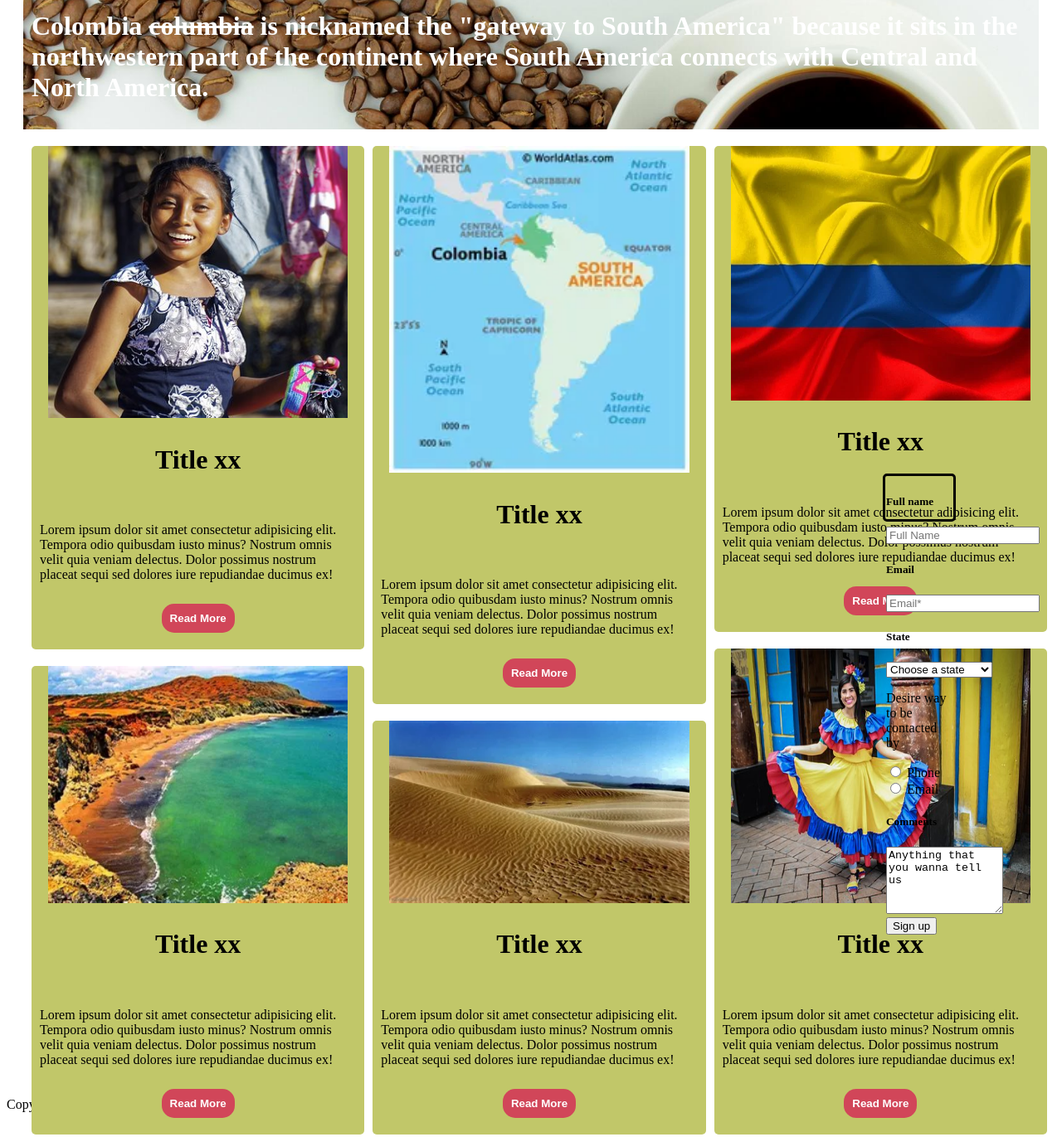
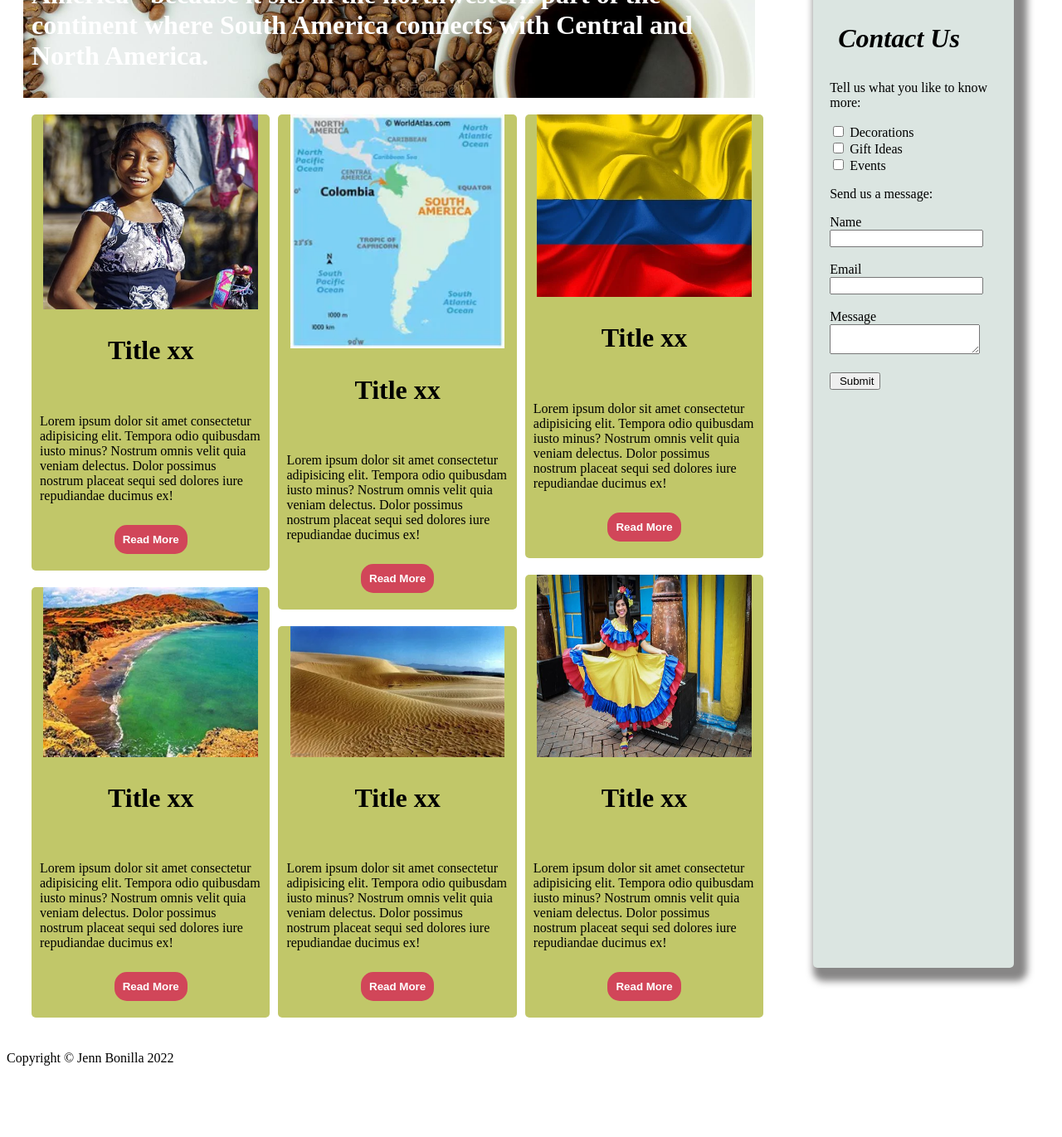
Before and after one commit to Rossyfer09/CLG, a plain HTML site: page Assesment/Index.html in a window 1280 px wide. Shown: the part 131-1502 px from the top of the page at 83% size. After the commit the page ends 1424 px from the top, so only its background shows below. Drawn offline with Linux system fonts and the light colour scheme.

Commit message:
Modified the layout for form

```diff
--- a/Assesment/Index.html
+++ b/Assesment/Index.html
@@ -20,6 +20,7 @@
         <h1> <a href="#"> Gastronomia </a> </h1>
     </div>
 
+    <div class="content-wrapper">
         <div id="content">
             <div id="firstpic">
                 <h1>Colombia <del>columbia</del> is nicknamed the "gateway to South America" because it sits in the
@@ -90,51 +91,29 @@
             </div>
         </div>
 
-    <div class="form1">
+        <div class="my-form">
+            <h1 class="headerDecorations"><em>Contact Us</em></h1>
             <form>
-            <label>
-                <h5>Full name</h5>
-                <input type="text" name="name" placeholder="Full Name">
-            </label>
-            <label>
-                <h5>Email</h5>
-                <input type="email" name="email" placeholder="Email*">
-            </label>
-            <label>
-                <h5>State</h5>
-                <select name="State">
-                    <option value="">Choose a state</option>
-                    <option value="Vic">Victoria</option>
-                    <option value="Nsw">New South Wales</option>
-                    <option value="NT">Northern Territory</option>
-                    <option value="Qld">Queensland</option>
-                    <option value="SA">South Australia</option>
-                    <option value="WA">Western Australia</option>
-                    <option value="Tas">Tasmania</option>
-                </select>
-            </label>
 
-            <div>
-                <p>Desire way to be contacted by</p>
-                <input type="radio" name="by" id="phone" value="Phone">
-                <label for="Phone">Phone</label>
-            </div>
-            <div>
-                <input type="radio" name="by" id="Email" value="Email">
-                <label for="Email">Email</label>
-            </div>
-            <div>
-                <label>
-                    <h5>Comments</h5>
-                    <textarea name="comment" cols="15" rows="5">Anything that you wanna tell us</textarea>
-                </label>
-            </div>
-            <div>
-                <input type="submit" value="Sign up">
-            </div>
+                <p>Tell us what you like to know more:</p>
+                <input type="checkbox" id="decorations" name="decorations" value="decorations">
+                <label for="decorations"> Decorations</label><br>
+                <input type="checkbox" id="giftIdeas" name="giftIdeas" value="giftIdeas">
+                <label for="giftIdeas"> Gift Ideas</label><br>
+                <input type="checkbox" id="events" name="events" value="events">
+                <label for="events"> Events</label>
+
+                <p>Send us a message:</p>
+                <label for="Name"> Name</label><br>
+                <input type="text" id="fname" name="fname"><br><br>
+                <label for="Email"> Email</label><br>
+                <input type="email" id="email" name="email"><br><br>
+                <label for="Message"> Message</label><br>
+                <textarea id="message" name="message"></textarea><br><br>
+                <input type="submit" " onclick=" biggerButton();" value=" Submit" class="submitButton">
             </form>
         </div>
-
+    </div>
     <script src="js/main.js"></script>
 
     <div> Copyright &copy; Jenn Bonilla 2022</div>
--- a/Assesment/css/style.css
+++ b/Assesment/css/style.css
@@ -5,7 +5,20 @@
     height: 100vh;
 }*/
 
+.content-wrapper {
+    display: inline-flex;
+}
 
+.my-form {
+    background-color: aquamarine;
+    box-shadow: 8px 8px 8px 8px rgba(16, 13, 13, 0.5);
+    transition: 0.3s;
+    border-radius: 5px; /* 5px rounded corners */
+    margin:100px 50px;
+    padding: 20px;
+    text-align: left;
+    background-color: rgb(219, 229, 225);
+}
 
 #menu {
 
@@ -13,7 +26,7 @@
     flex-wrap: nowrap;
     justify-content: space-around;
     align-items: center;
-    padding: 10px 0;
+    padding: 20px;
     height: 70px;
     width: 100%;
     background-color: rgba(68, 68, 68, .3);
@@ -30,17 +43,13 @@
     justify-content: center;
     align-items: center;
     margin-top: 10px;
-    max-width: 1224px;
-    width: 100%;
-    margin: auto;
+    width: 80%;
     padding: 20px;
-    position: relative;
-    top: 85px;
 }
 
-/*#menu>h1 {
+#menu>h1 {
     border: 2px rgb(198, 185, 204);
-}*/
+}
 
 /* banner*/
 
@@ -100,22 +109,6 @@ h1 {
     font-weight: bold;
 }
 
-form {
-    padding: 1px;
-    position: absolute;
-    border-radius: 5px;
-    width: 80px;
-    height: 50px;
-    right: 10%;
-    bottom: 5%;
-    border: solid black;
-
-}
-
-/*.form1 {
-    background-color: azure;
-}*/
-
 /*responsive design*/
 @media(max-width:768px) {
     .catalogo {
```
Lines whose indentation alone changed are shown as unchanged.
